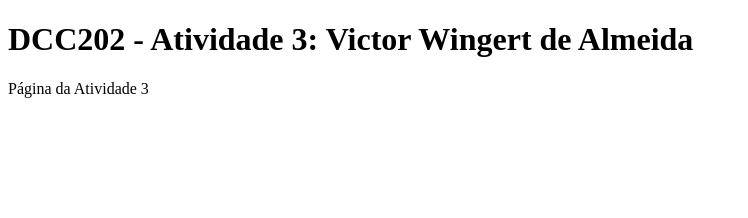
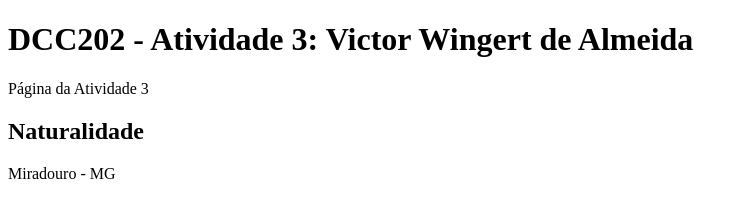
Before and after one commit to ufjf-dcc202/ufjf-dcc202-2023-3-b-atv3-victorwingert, a website: page index.html in a window 1280 px wide. Shown: the whole page, without its empty margins (0-748 px from the left). Drawn offline with Linux system fonts and the light colour scheme.

Commit message:
adicionando a primera section

```diff
--- a/index.html
+++ b/index.html
@@ -10,5 +10,9 @@
         <h1>DCC202 - Atividade 3: Victor Wingert de Almeida</h1>
         <p>Página da Atividade 3</p>
     </main>
+    <section>
+        <h2>Naturalidade</h2>
+        <p>Miradouro - MG</p>
+    </section>
 </body>
 </html>
```
